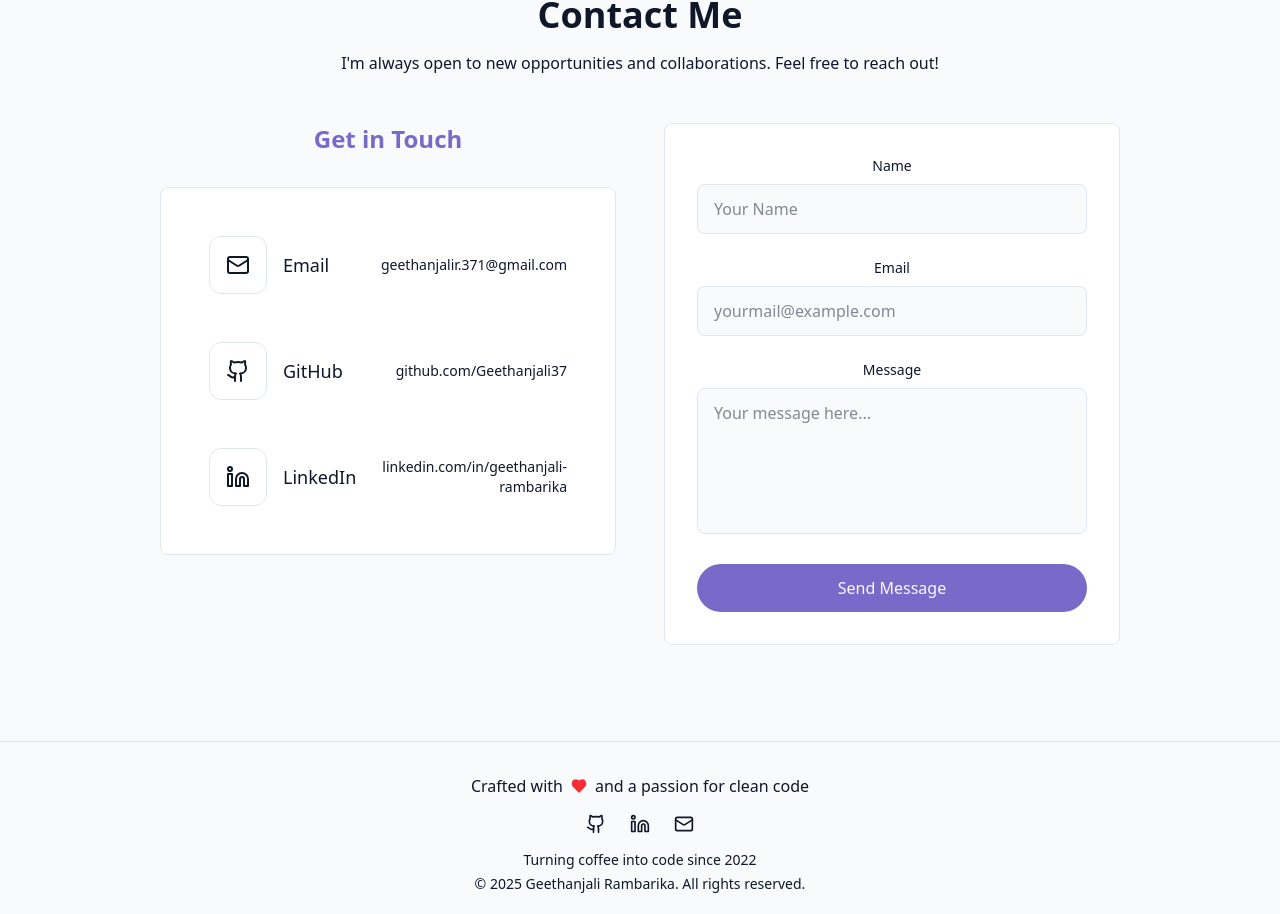
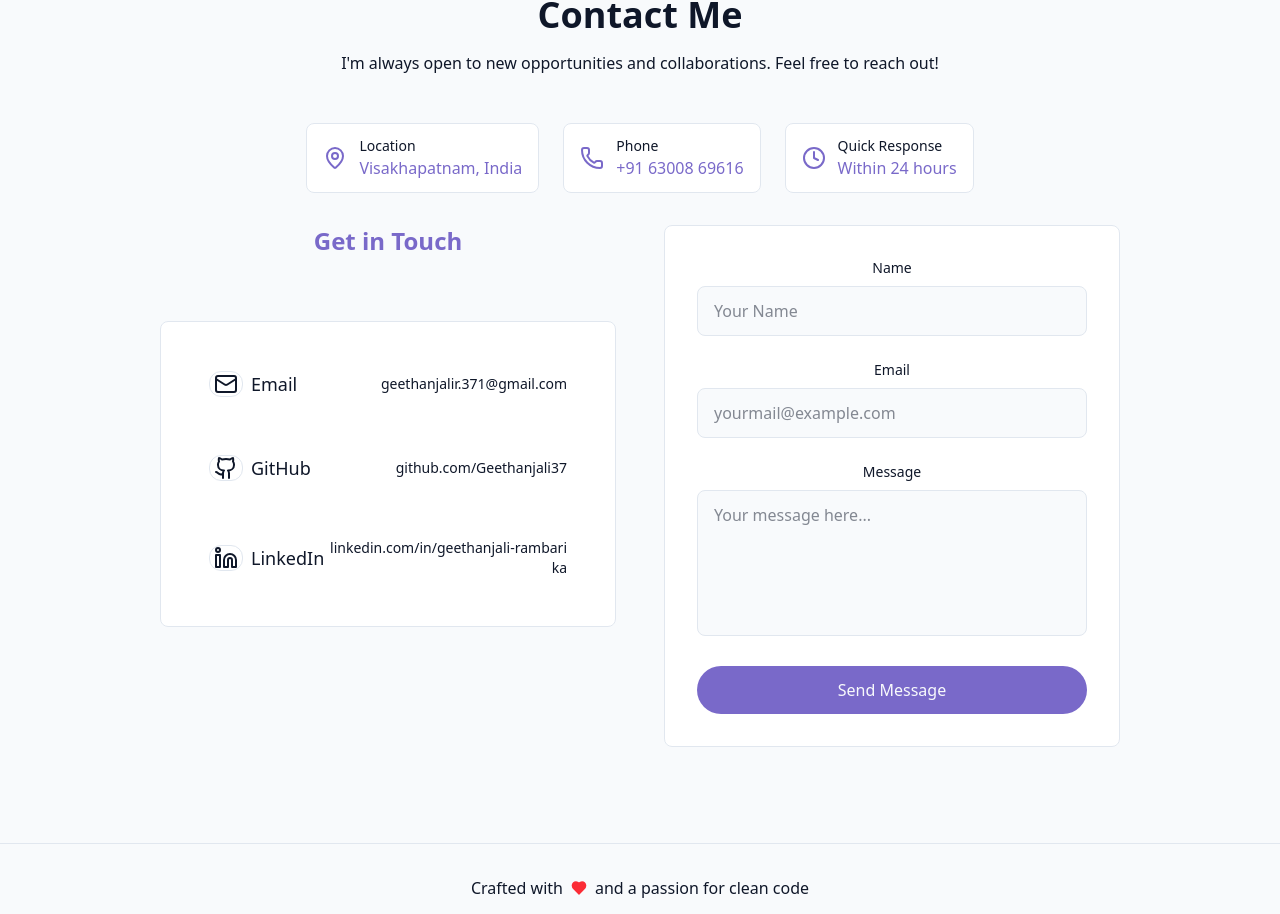
Before and after one commit to Geethanjali37/My-Portfolio, a React (Vite) app: page / in a window 1280 px wide. Shown: the part 7199-8113 px from the top of the page. Built offline with nearby package versions, Linux system fonts and the light colour scheme.

Commit message:
Update ContactSection.jsx

```diff
--- a/src/components/ContactSection.jsx
+++ b/src/components/ContactSection.jsx
@@ -1,24 +1,42 @@
-import { Github, Linkedin, Mail } from "lucide-react";
+import { Github, Linkedin, Mail, MapPin, Phone, Clock } from "lucide-react";
 
 export const ContactSection = () => {
     const contactLinks = [
         {
             name: "Email",
             url: "mailto:geethanjalir.371@gmail.com",
-            icon: <Mail className="h-6 w-6" />,
+            icon: <Mail className="h-6 w-8" />,
             text: "geethanjalir.371@gmail.com"
         },
         {
             name: "GitHub",
             url: "https://github.com/Geethanjali37",
-            icon: <Github className="h-6 w-6" />,
+            icon: <Github className="h-6 w-8" />,
             text: "github.com/Geethanjali37"
         },
         {
             name: "LinkedIn",
             url: "https://linkedin.com/in/geethanjali-rambarika",
-            icon: <Linkedin className="h-6 w-6" />,
+            icon: <Linkedin className="h-6 w-8" />,
             text: "linkedin.com/in/geethanjali-rambarika"
+        }
+    ];
+
+    const contactInfo = [
+        {
+            icon: <MapPin className="h-6 w-6 text-primary" />,
+            label: "Location",
+            value: "Visakhapatnam, India"
+        },
+        {
+            icon: <Phone className="h-6 w-6 text-primary" />,
+            label: "Phone",
+            value: "+91 63008 69616"
+        },
+        {
+            icon: <Clock className="h-6 w-6 text-primary" />,
+            label: "Quick Response",
+            value: "Within 24 hours"
         }
     ];
 
@@ -36,32 +54,44 @@ export const ContactSection = () => {
                 <p className="text-muted-foreground text-center mb-12 max-w-2xl mx-auto">
                     I'm always open to new opportunities and collaborations. Feel free to reach out!
                 </p>
+                <div className="flex flex-col sm:flex-row gap-6 mb-8 justify-center items-center">
+                    {contactInfo.map((info, idx) => (
+                        <div key={idx} className="flex items-center gap-3 bg-card rounded-lg border border-border px-4 py-3 w-full sm:w-auto glow-card-hover cursor-pointer">
+                            {info.icon}
+                            <div className="flex flex-row sm:flex-col gap-2 sm:gap-0 items-center sm:items-start">
+                                <div className="text-sm text-muted-foreground whitespace-nowrap">{info.label}</div>
+                                <div className="font-medium text-primary whitespace-nowrap">{info.value}</div>
+                            </div>
+                        </div>
+                    ))}
+                </div>
 
                 <div className="grid grid-cols-1 lg:grid-cols-2 gap-12">
                     {/* Contact Links */}
                     <div className="space-y-8">
+                        <div className="flex flex-col gap-8">
                             <h3 className="text-2xl font-semibold text-primary mb-8">
                                 Get in Touch
                             </h3>
                             <div className="bg-card rounded-lg p-8 border border-border">
-                            <div className="flex flex-col space-y-4">
+                                <div className="flex flex-col gap-6">
                                     {contactLinks.map((link, index) => (
                                         <a
                                             key={index}
                                             href={link.url}
-                                        target="_blank"
-                                        rel="noopener noreferrer"
-                                        className="flex items-center gap-4 text-muted-foreground hover:text-primary transition-colors group p-4 w-full hover:bg-primary/5 rounded-lg"
+                                            {...(link.name !== 'Email' ? { target: '_blank', rel: 'noopener noreferrer' } : {})}
+                                            className="flex items-center gap-2 text-muted-foreground hover:text-primary transition-colors group p-4 w-full hover:bg-primary/5 rounded-lg"
                                         >
-                                        <div className="p-4 rounded-xl border border-border group-hover:border-primary group-hover:bg-primary/10 transition-colors">
+                                            <div className="p-0 rounded-xl border border-border group-hover:border-primary group-hover:bg-primary/10 transition-colors">
                                                 {link.icon}
                                             </div>
-                                        <div className="flex flex-row items-center justify-between flex-1">
+                                            <div className="flex flex-col sm:flex-row items-start sm:items-center justify-between flex-1 gap-1 sm:gap-0">
                                                 <div className="font-medium text-lg">{link.name}</div>
-                                            <div className="text-sm text-muted-foreground group-hover:text-primary/80 text-right">{link.text}</div>
+                                                <div className="text-sm text-muted-foreground group-hover:text-primary/80 text-right break-all">{link.text}</div>
                                             </div>
                                         </a>
                                     ))}
+                                </div>
                             </div>
                         </div>
                     </div>
```
Lines whose indentation alone changed are shown as unchanged.
